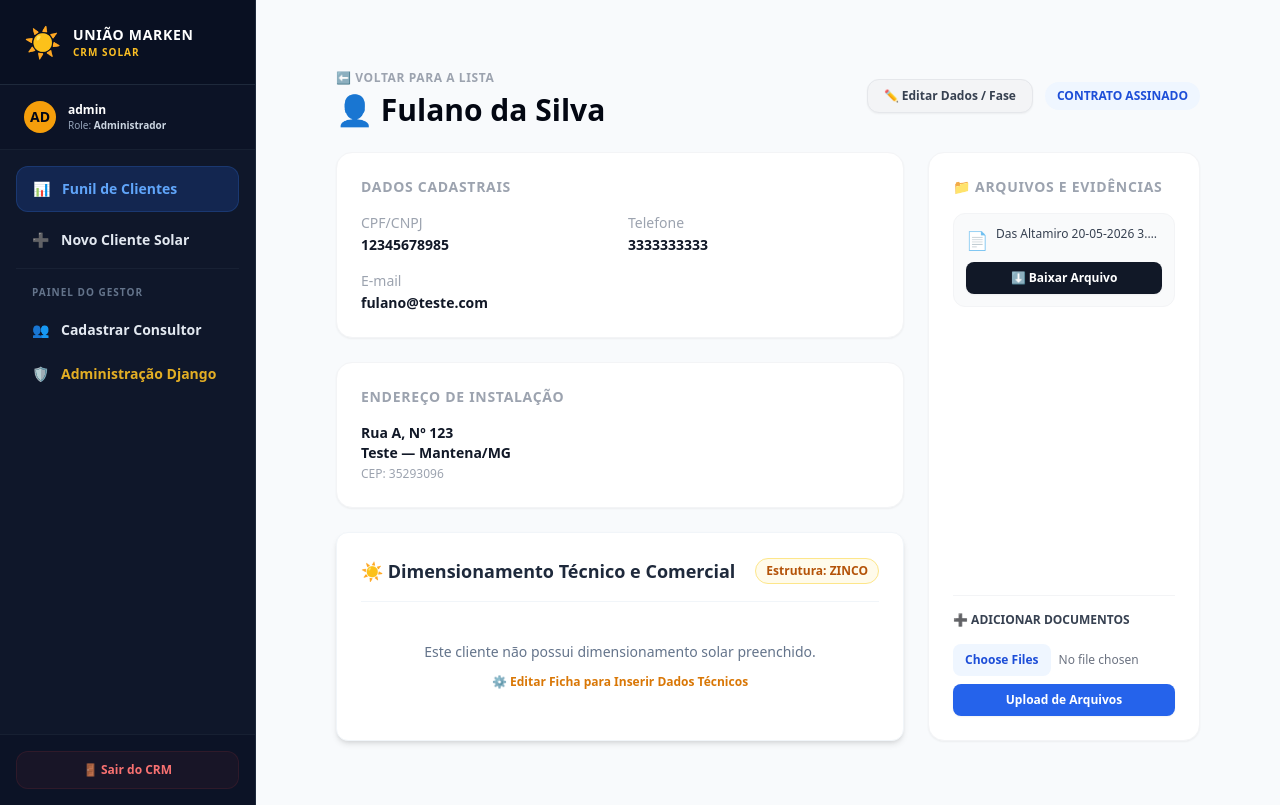
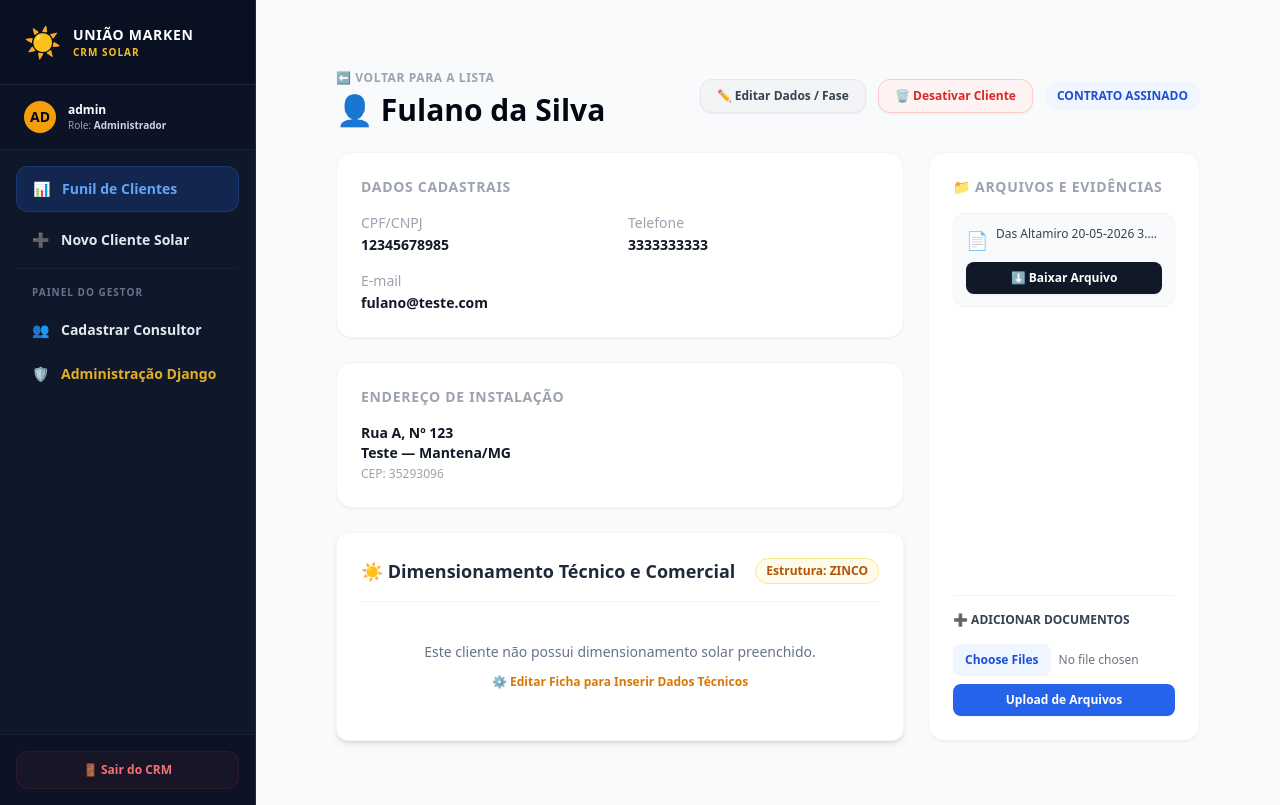
Before and after one commit to Daestatech/AppSolarGemini, a Django app: page /crm/cliente/1/ in a window 1280 px wide. Run offline with Django 5.2, Linux system fonts and the light colour scheme; a user stored in the database is signed in; data comes from the database, SQL or seed files in the repository; both versions use the stored data as it was after the commit; some libraries are stand-ins or nearby versions.

Commit message:
inclusão da opção de inativar o cliente e alterado o HSP para 3.9

```diff
--- a/apps/crm/models.py
+++ b/apps/crm/models.py
@@ -73,6 +73,35 @@ class Cliente(models.Model):
             self.qtd_modulos = math.ceil(potencia_usina_watts / self.potencia_painel)
 
             # Preço Médio de Mercado (Exemplo: R$ 3.200,00 por kWp instalado)
+            self.valor_investimento = round(self.potencia_usina * 3200, 2)
+        else:
+            self.potencia_usina = 0.00
+            self.qtd_modulos = 0
+            self.valor_investimento = 0.00
+
+        super().save(*args, **kwargs)
+    is_active = models.BooleanField(
+        default=True,
+        help_text="Define se o cliente está ativo no sistema (Soft Delete)"
+    )
+
+    def save(self, *args, **kwargs):
+        """
+        Gatilho do Backend: Calcula o dimensionamento considerando o HSP padrão fixado em 3.9
+        """
+        # ☀️ VALOR FIXADO CONFORME DECISÃO ESTRATÉGICA
+        HSP_PADRAO = 3.9
+
+        if self.producao_estimada_kwh > 0 and self.potencia_painel > 0:
+            # Potência Usina (kWp) = Produção Desejada / (30 dias * 3.9 HSP * 0.8 de eficiência)
+            self.potencia_usina = round(float(self.producao_estimada_kwh) / (30 * HSP_PADRAO * 0.8), 2)
+
+            # Quantidade de módulos = (Potência Usina em Watts) / Potência de 1 Painel
+            potencia_usina_watts = self.potencia_usina * 1000
+            import math
+            self.qtd_modulos = math.ceil(potencia_usina_watts / self.potencia_painel)
+
+            # Preço final baseado no kWp (ex: R$ 3.200,00 por kWp instalado)
             self.valor_investimento = round(self.potencia_usina * 3200, 2)
         else:
             self.potencia_usina = 0.00
--- a/apps/crm/urls.py
+++ b/apps/crm/urls.py
@@ -1,12 +1,12 @@
 # apps/crm/urls.py
 from django.urls import path
 
-from apps.users import views
 from .views import (
     ClienteCreateView,
     ClienteListView,
     ClienteDetailView,
     AdicionarAnexoView,
+    ClienteSoftDeleteView,
     ClienteUpdateView,
     PropostaCreateView,
     ContratoCreateView,
@@ -28,4 +28,5 @@ urlpatterns = [
     path('proposta/<int:proposta_pk>/pdf/', proposta_pdf_view, name='proposta_pdf'),
     path('contrato/<int:contrato_pk>/pdf/', contrato_pdf_view, name='contrato_pdf'),
     path('simulador-livre/', SimuladorLivreView.as_view(), name='simulador_livre'),
+    path('cliente/<int:pk>/desativar/', ClienteSoftDeleteView.as_view(), name='cliente_desativar'),
 ]
--- a/apps/crm/views.py
+++ b/apps/crm/views.py
@@ -52,10 +52,9 @@ class ClienteListView(SolarAccessControlMixin, ListView):
     context_object_name = 'clientes'
 
     def get_queryset(self):
-        # Pega a consulta padrão (todos os clientes)
-        queryset = super().get_queryset()
+        # ⚡ FILTRO DO SOFT DELETE ativo aqui:
+        queryset = super().get_queryset().filter(is_active=True)
 
-        # Se o usuário logado NÃO for administrador (for um vendedor), filtra pela carteira dele
         if self.request.user.role != 'ADMIN':
             queryset = queryset.filter(vendedor=self.request.user)
 
@@ -285,8 +284,9 @@ class SimuladorLivreView(SolarAccessControlMixin, View):
             tipo_estrutura = form.get_choice_display('tipo_estrutura') if hasattr(form, 'get_choice_display') else form.cleaned_data['tipo_estrutura']
 
             # Executa a mesma lógica de Engenharia Solar do modelo
+            HSP_PADRAO = 3.9
             if producao > 0 and potencia_painel > 0:
-                potencia_usina = round(float(producao) / (30 * 4.5 * 0.8), 2)
+                potencia_usina = round(float(producao) / (30 * HSP_PADRAO * 0.8), 2)
                 potencia_usina_watts = potencia_usina * 1000
                 qtd_modulos = math.ceil(potencia_usina_watts / potencia_painel)
                 valor_investimento = round(potencia_usina * 3200, 2)
@@ -307,3 +307,13 @@ class SimuladorLivreView(SolarAccessControlMixin, View):
             }
 
         return render(request, self.template_name, context)
+
+class ClienteSoftDeleteView(SolarAccessControlMixin, View):
+    """View para desativar o cliente do painel sem apagar do banco de dados"""
+    def post(self, request, pk):
+        cliente = get_object_or_404(Cliente, pk=pk)
+        cliente.is_active = False
+        cliente.save()
+
+        messages.success(request, f"👤 O cliente {cliente.nome} foi arquivado/desativado com sucesso.")
+        return redirect('crm:cliente_list')
--- a/templates/crm/cliente_detail.html
+++ b/templates/crm/cliente_detail.html
@@ -13,6 +13,14 @@
             <a href="{% url 'crm:cliente_update' cliente.pk %}" class="bg-gray-100 hover:bg-gray-200 text-gray-700 font-semibold py-2 px-4 rounded-xl text-xs transition-colors border border-gray-200 shadow-sm">
                 ✏️ Editar Dados / Fase
             </a>
+
+            <form action="{% url 'crm:cliente_desativar' cliente.pk %}" method="POST" onsubmit="return confirm('Tem certeza que deseja desativar este cliente da listagem ativa?');" class="inline">
+                {% csrf_token %}
+                <button type="submit" class="bg-red-50 hover:bg-red-100 text-red-600 border border-red-200 font-semibold py-2 px-4 rounded-xl text-xs transition-colors shadow-sm">
+                    🗑️ Desativar Cliente
+                </button>
+            </form>
+
             <span class="px-3 py-1.5 rounded-full text-xs font-bold bg-blue-50 text-blue-700 uppercase">
                 {{ cliente.get_fase_atual_display }}
             </span>
```
Also changed, not shown: apps/crm/migrations/0005_cliente_is_active.py (added), db.sqlite3.
